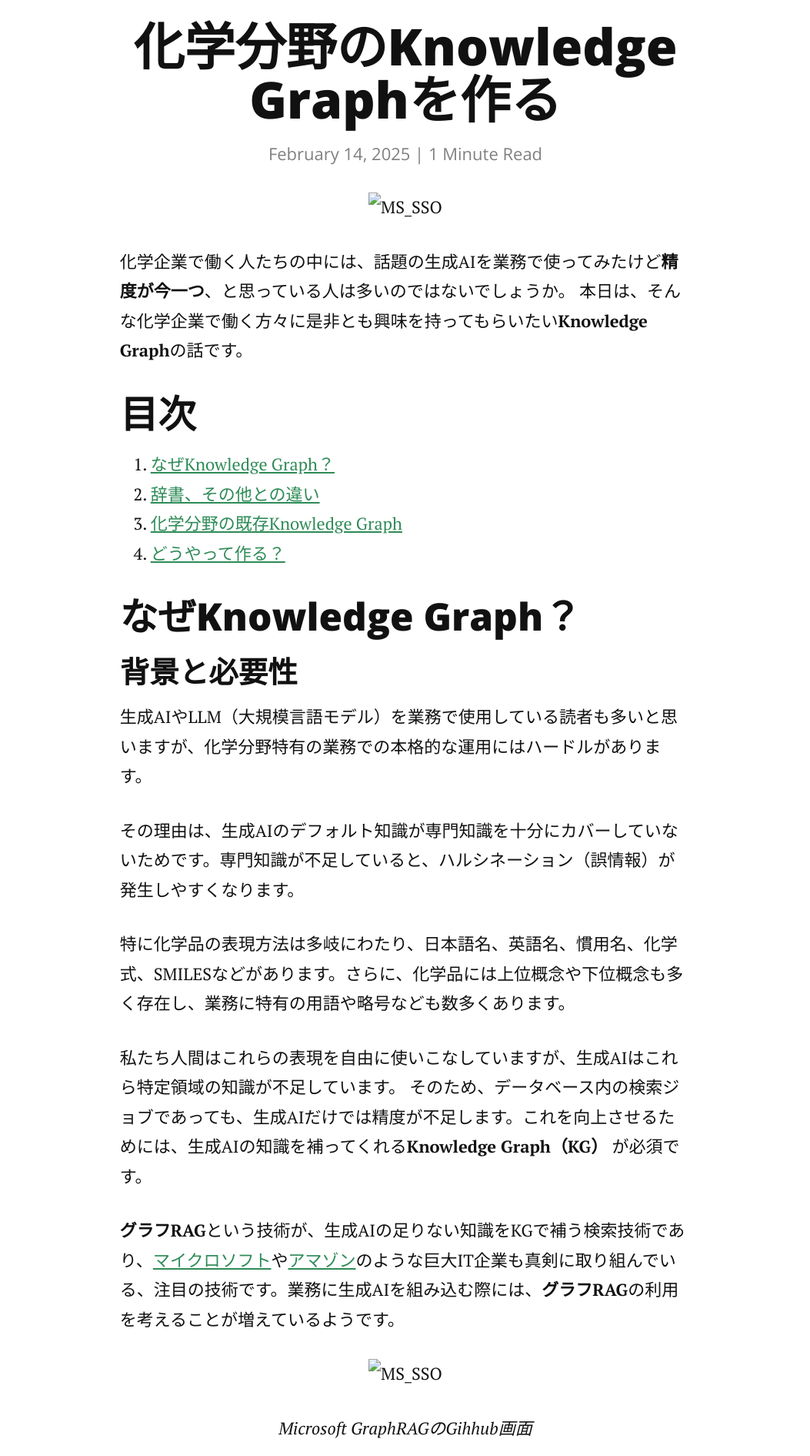
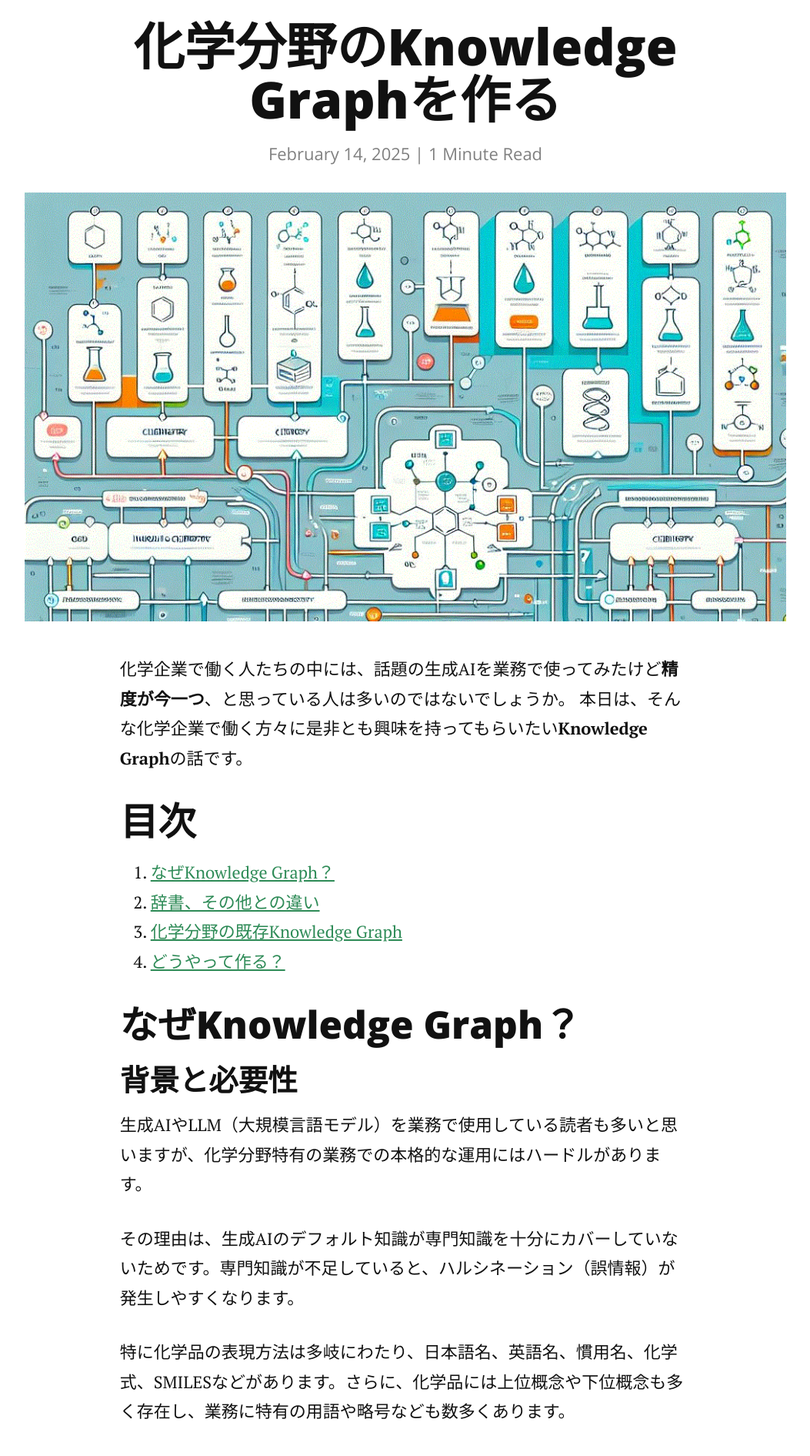
Before and after one commit to Shin-ichiro-I/Shin-ichiro-I.github.io, a Jekyll site: the page built from _posts/2025-02-14-KnowledgeGraph.md, in a window 1280 px wide. Shown: the part 337-2228 px from the top of the page at 77% size, without its empty margins (113-1166 px from the left). Built offline with Jekyll 4.4.1, drawn with Linux system fonts in a browser that asks for light colours; nearby versions of some CDN libraries; comment, search, counter and statistics services are not loaded.

Commit message:
link-url changed

```diff
--- a/_posts/2025-02-14-KnowledgeGraph.md
+++ b/_posts/2025-02-14-KnowledgeGraph.md
@@ -5,7 +5,7 @@
 ---
 
 <div align="center">
-<img src="assets/img/20250214_KG/KnowledgeGraph_pagetop.gif" width="100%" alt="MS_SSO">
+<img src="/assets/img/20250214_KG/KnowledgeGraph_pagetop.gif" width="100%" alt="MS_SSO">
 </div>
 
 化学企業で働く人たちの中には、話題の生成AIを業務で使ってみたけど**精度が今一つ**、と思っている人は多いのではないでしょうか。
@@ -32,7 +32,7 @@
 **グラフRAG**という技術が、生成AIの足りない知識をKGで補う検索技術であり、[マイクロソフト](https://microsoft.github.io/graphrag/)や[アマゾン](https://github.com/awslabs/graphrag-toolkit)のような巨大IT企業も真剣に取り組んでいる、注目の技術です。業務に生成AIを組み込む際には、**グラフRAG**の利用を考えることが増えているようです。
 
    <div align="center">
-   <img src="assets/img/20250214_KG/Microsoft_GraphRAG_top.gif" width="80%" alt="MS_SSO">
+   <img src="/assets/img/20250214_KG/Microsoft_GraphRAG_top.gif" width="80%" alt="MS_SSO">
    <p><em>Microsoft GraphRAGのGihhub画面</em></p>
    </div>
 
```
Also changed, not shown: _posts/2025-03-08-draft.md (+1 -1 lines).
